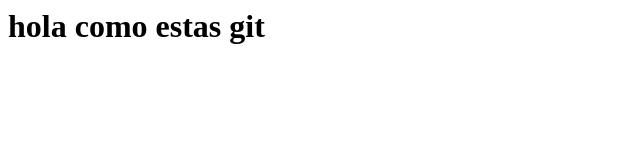
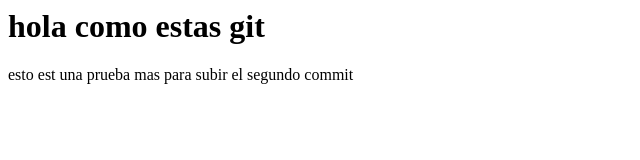
Before and after one commit to Cantoral/cursoIngSoft, a plain HTML site: page index.html in a window 1280 px wide. Shown: the whole page, without its empty margins (0-640 px from the left). Drawn offline with Linux system fonts and the light colour scheme.

Commit message:
agregar segundo commit prueba

```diff
--- a/index.html
+++ b/index.html
@@ -4,5 +4,6 @@
 </head>
     <body>
         <h1>hola como estas git</h1>
+        <p> esto est una prueba mas para subir el  segundo commit</p>
     </body>
 </html>
```
